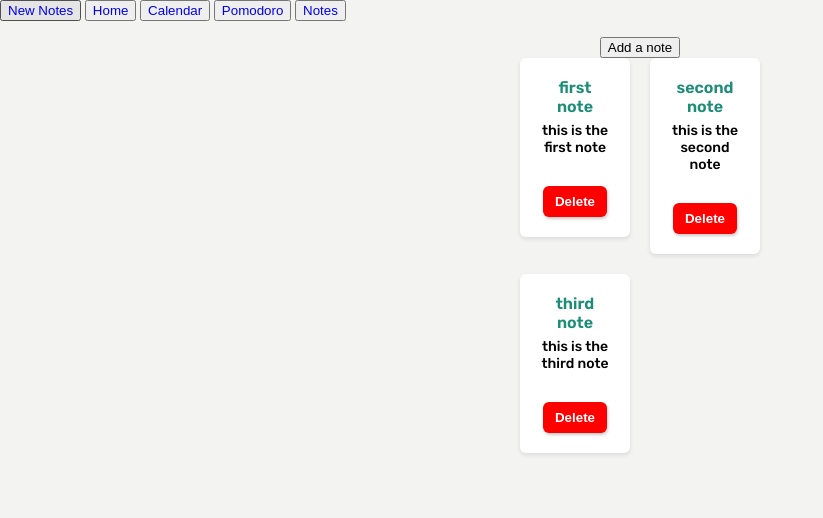
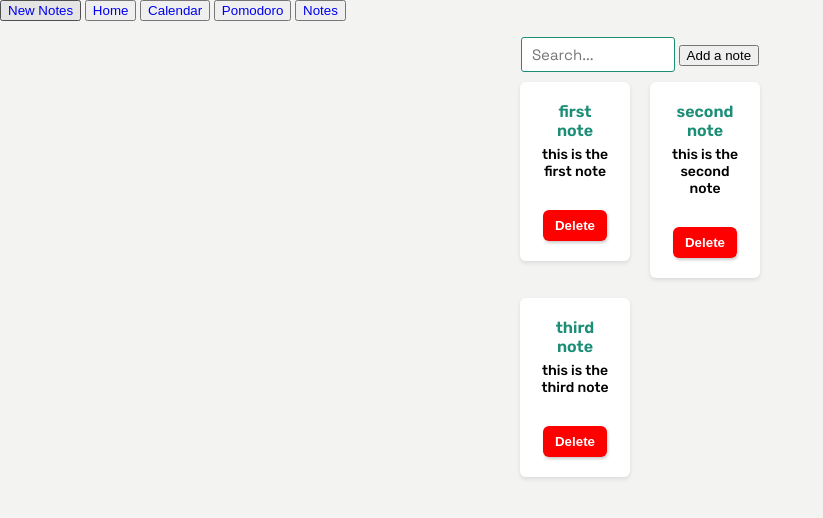
Before and after one commit to ni-lie/IskoTool, a Svelte app in the folder IskoTool/: page / in a window 1280 px wide. Both pictures are taken after a click on the button "New Notes". Shown: the top 518 px of the page, without its empty margins (0-823 px from the left). Built offline with nearby package versions, Linux system fonts and the light colour scheme.

Commit message:
feat: added search functionality

```diff
--- a/IskoTool/src/lib/newnotes/editNoteForm.svelte
+++ b/IskoTool/src/lib/newnotes/editNoteForm.svelte
@@ -37,9 +37,9 @@
     input {
         background-color: white;
     }
-    .errors{
+    /* .errors{
         font-weight: bold;
         font-size: 12px;
         color: #d91b42;
-    }
+    } */
 </style>
--- a/IskoTool/src/lib/newnotes/notesList.svelte
+++ b/IskoTool/src/lib/newnotes/notesList.svelte
@@ -1,22 +1,25 @@
 <script>
     import NotesDetails from "./notesDetails.svelte";
     import NotesStore from "./stores/NotesStore";
-    import { onMount } from 'svelte';
     import { createEventDispatcher } from 'svelte';
 
+
     const dispatch = createEventDispatcher();
-    export let showModal, toggleEdit, showAddNoteForm;
+    export let showModal, toggleEdit, showAddNoteForm, searchTerm;
+    let selectedNoteId = null;
 
-    let selectedNoteId = null
     const noteSelection = (e) => {
         selectedNoteId = e.detail;
         dispatch('selectedNote', selectedNoteId);
     };
 
+    $: filteredNotes = $NotesStore.filter(note => note.title.toLowerCase().includes(searchTerm.toLowerCase()) ||
+            note.noteContent.toLowerCase().includes(searchTerm.toLowerCase()));
+
 </script>
 
 <div class="notes-list">
-    {#each $NotesStore as note (note.id)}
+    {#each filteredNotes as note (note.id)}    <!-- {#each $NotesStore as note (note.id)} -->
     <div>
         <NotesDetails note={note} showModal={showModal} toggleEdit={toggleEdit} showAddNoteForm={showAddNoteForm} on:cardClick={noteSelection}/>
     </div>
--- a/IskoTool/src/lib/newnotes/stores/NotesStore.js
+++ b/IskoTool/src/lib/newnotes/stores/NotesStore.js
@@ -1,4 +1,4 @@
-import { writable } from "svelte/store";
+import { writable, get } from "svelte/store";
 
 // Load the initial notes from local storage, or use a default value
 const initialNotes = JSON.parse(localStorage.getItem("notes")) || [
--- a/IskoTool/src/pages/newNotes.svelte
+++ b/IskoTool/src/pages/newNotes.svelte
@@ -6,7 +6,7 @@
 
     let selectedNoteId = null;
 
-
+    let searchTerm = '';
 
     let showModal = false;
     let showAddNoteForm = true;
@@ -33,7 +33,12 @@
         selectedNoteId = null;
     };
 
-    console.log(selectedNoteId);
+    function handleInput(event) {
+        searchTerm = event.target.value;
+        console.log(searchTerm);
+    };
+
+    // console.log(selectedNoteId);
 </script>
 
 <Modal {showModal} on:click={toggleNote}>
@@ -49,11 +54,16 @@
 </Modal>
 
 <main>
+    <input type="text" placeholder="Search..." bind:value={searchTerm}> <!-- on:input={handleInput}-->
     <button on:click={toggleNote}>Add a note</button>
-    <NotesList showModal={showModal} toggleEdit={toggleEdit} showAddNoteForm={showAddNoteForm} on:selectedNote={noteSelection}/>
+    <NotesList showModal={showModal} toggleEdit={toggleEdit} showAddNoteForm={showAddNoteForm} on:selectedNote={noteSelection} searchTerm={searchTerm}/>
+    <!-- <p> Typed term: {searchTerm}</p> -->
 </main>
 
 <style>
+    input {
+        background-color: white;
+    }
     main {
         text-align: center;
         padding: 1em;
```
